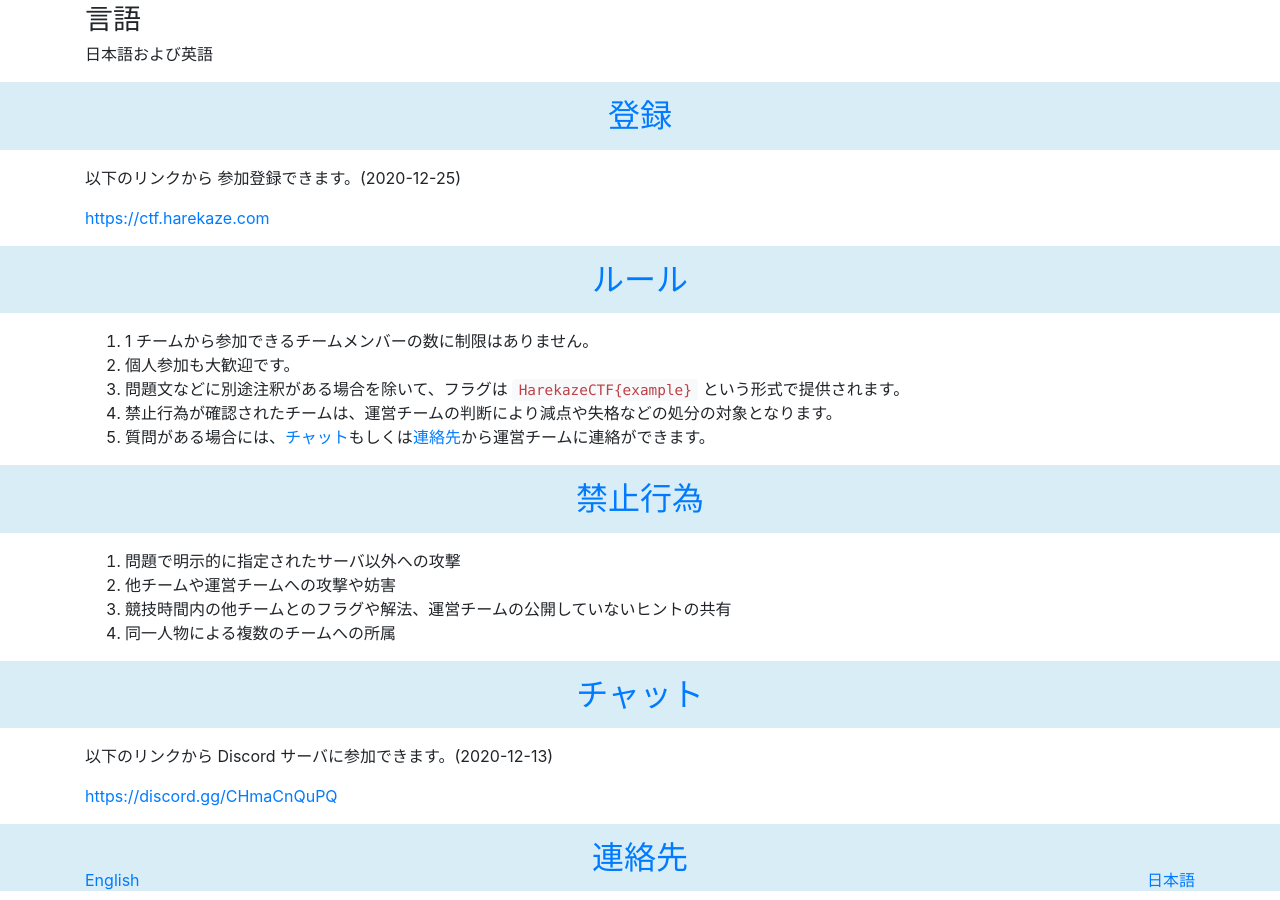
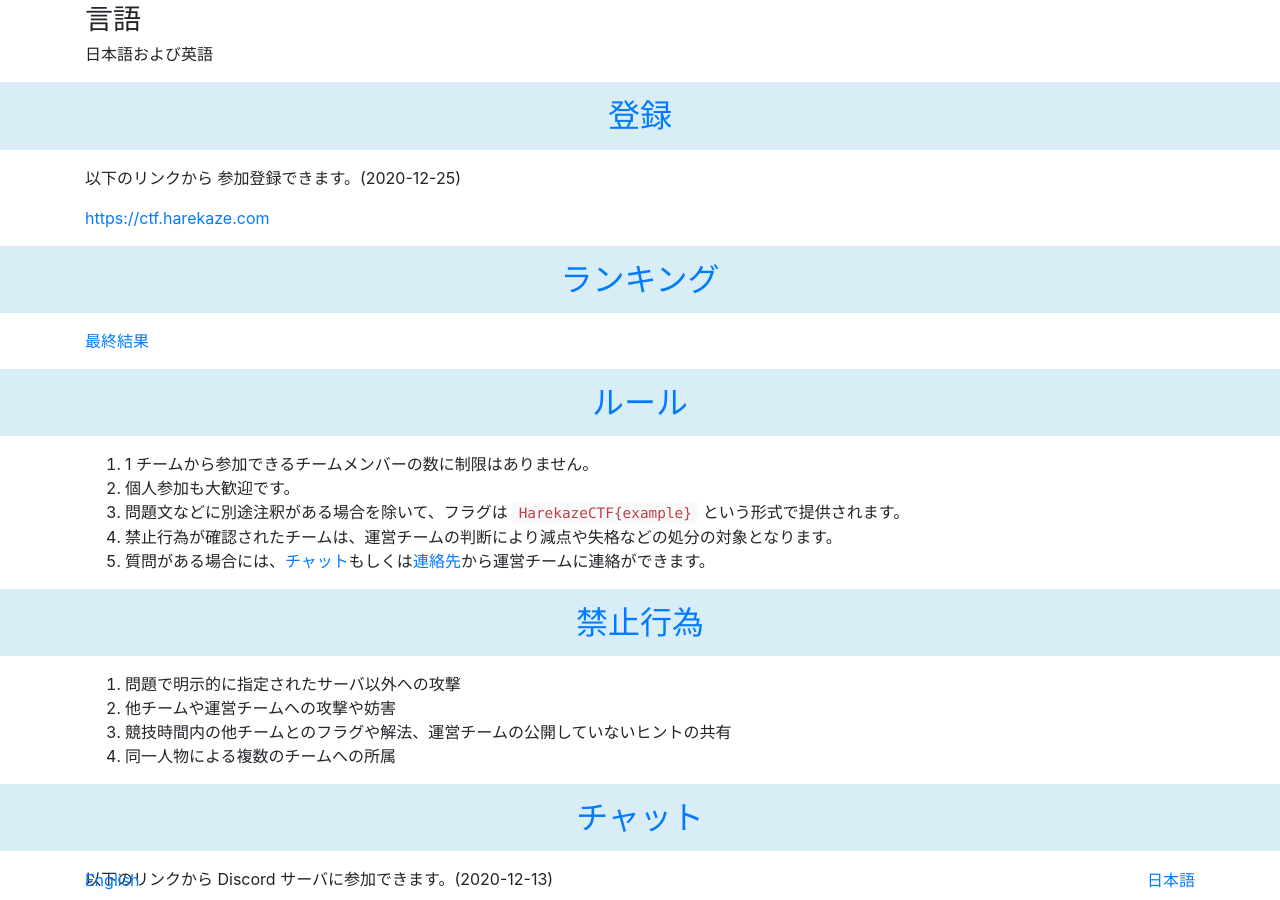
Before and after one commit to TeamHarekaze/TeamHarekaze.github.io, a Jekyll site: the page built from ctf/2020-jp.html, in a window 1280 px wide and 900 px high, scrolled down 1006 px. Built offline with Jekyll 4.4.1, drawn with Linux system fonts in a browser that asks for light colours; nearby versions of some CDN libraries.

Commit message:
Add link to ranking to 2020.html and 2020-jp.html

```diff
--- a/ctf/2020-jp.html
+++ b/ctf/2020-jp.html
@@ -37,6 +37,15 @@ title: Harekaze mini CTF 2020
   <div class="container">
     <p>以下のリンクから 参加登録できます。(<time>2020-12-25</time>)</p>
     <p><a href="https://ctf.harekaze.com">https://ctf.harekaze.com</a></p>
+  </div>
+</section>
+
+<section>
+  <header class="section-header">
+    <h2 id="ranking"><a href="#ranking">ランキング</a></h2>
+  </header>
+  <div class="container">
+    <p><a href="https://harekaze.com/ctf/2020-result.html">最終結果</a></p>
   </div>
 </section>
 
```
Also changed, not shown: ctf/2020.html (+9 -0 lines).
